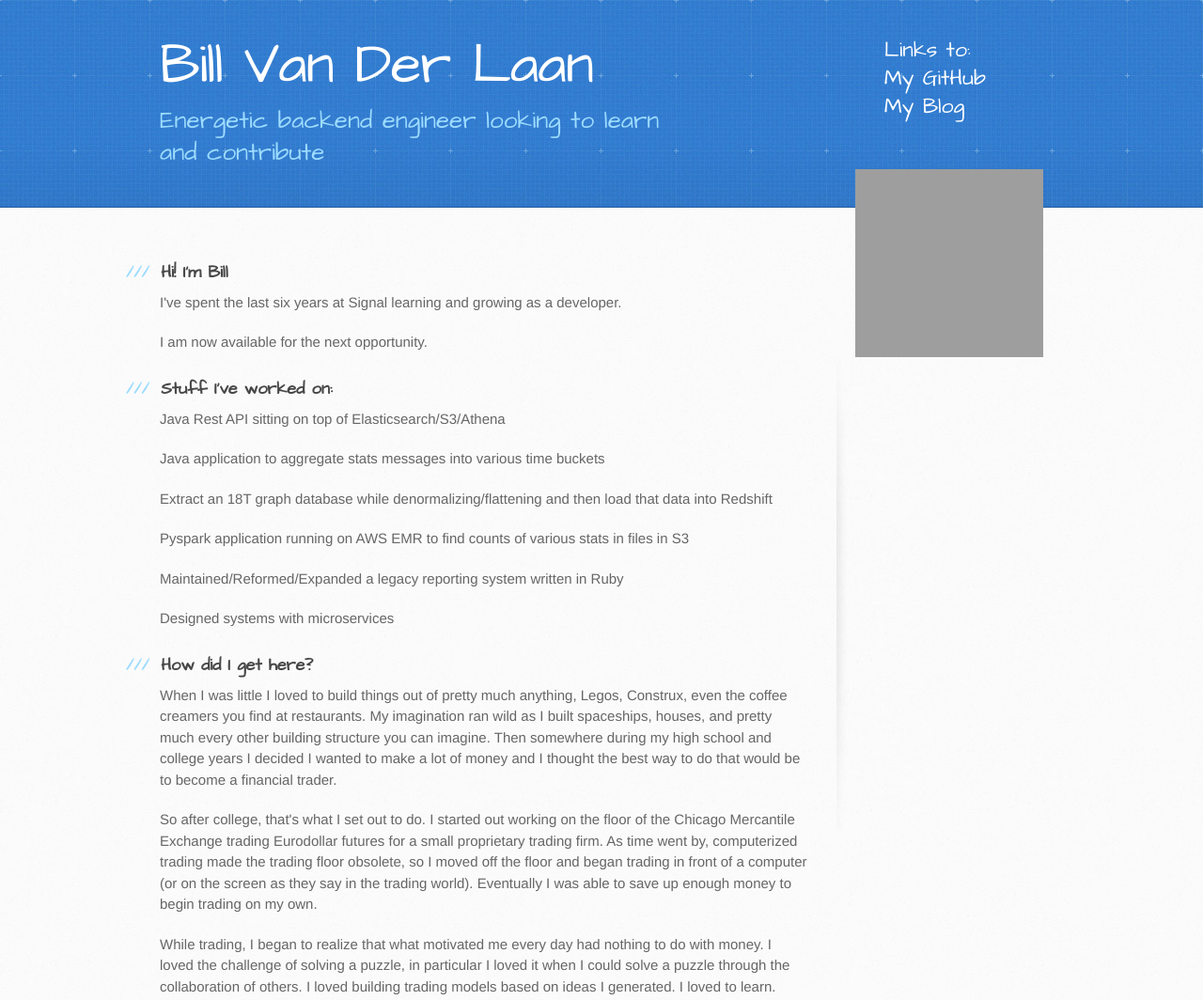
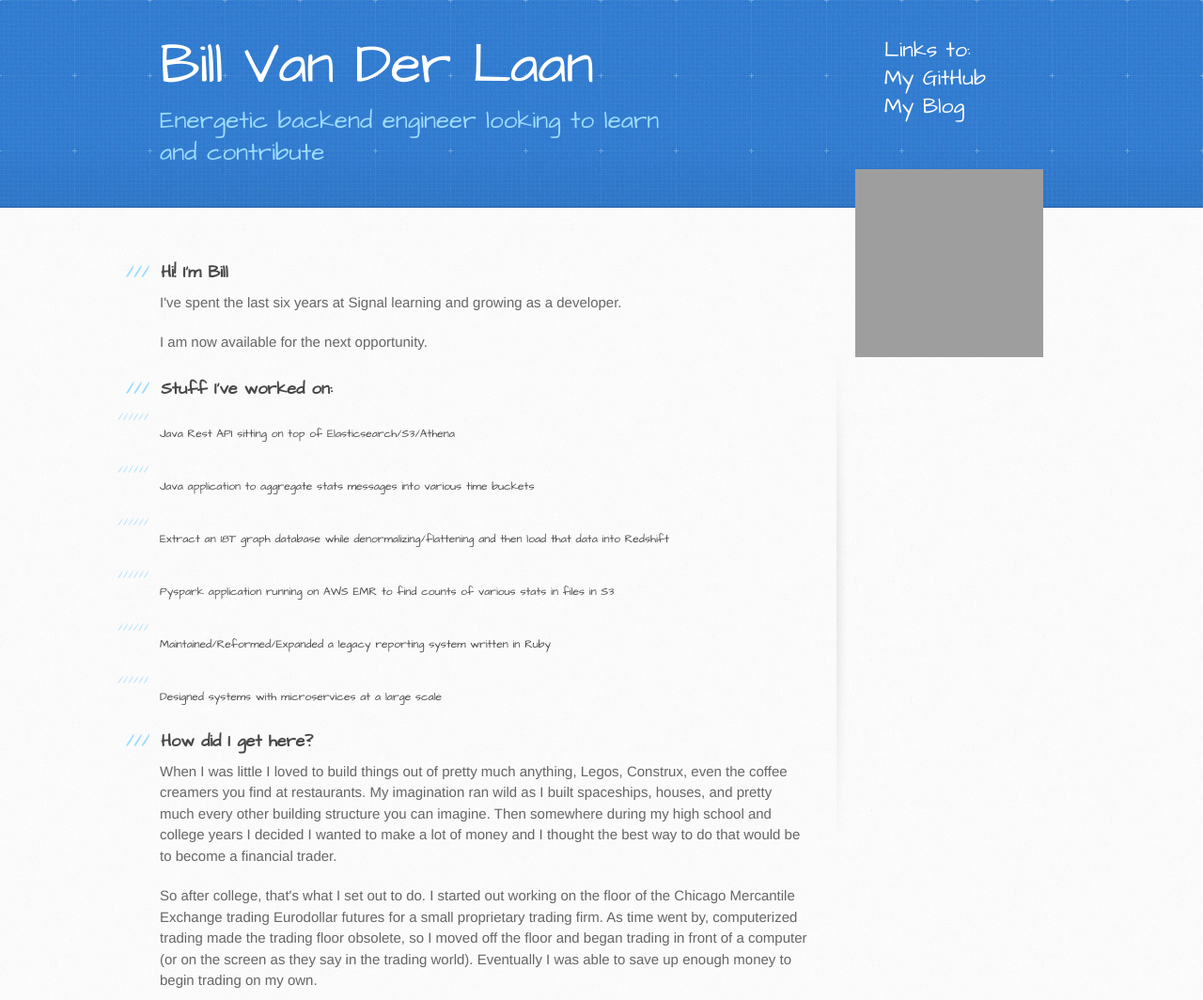
Before and after one commit to Vanderln/vanderln.github.io, a plain HTML site: page index.html in a window 1280 px wide. Shown: the top 1064 px of the page at 94% size. Drawn offline with Linux system fonts and the light colour scheme; grey boxes are pictures that could not be loaded.

Commit message:
adding new header

```diff
--- a/index.html
+++ b/index.html
@@ -44,12 +44,12 @@
 
 <h3>
 <a name="stuff-ive-worked-on" class="anchor" href="#stuff-ive-worked-on"><span class="octicon octicon-link"></span></a>Stuff I've worked on:</h3>
-<p>Java Rest API sitting on top of Elasticsearch/S3/Athena</p>
-<p>Java application to aggregate stats messages into various time buckets</p>
-<p>Extract an 18T graph database while denormalizing/flattening and then load that data into Redshift</p>
-<p>Pyspark application running on AWS EMR to find counts of various stats in files in S3</p>
-<p>Maintained/Reformed/Expanded a legacy reporting system written in Ruby</p>
-<p>Designed systems with microservices</p>
+<h6><p>Java Rest API sitting on top of Elasticsearch/S3/Athena</p></h6>
+<h6><p>Java application to aggregate stats messages into various time buckets</p></h6>
+<h6><p>Extract an 18T graph database while denormalizing/flattening and then load that data into Redshift</p></h6>
+<h6><p>Pyspark application running on AWS EMR to find counts of various stats in files in S3</p></h6>
+<h6><p>Maintained/Reformed/Expanded a legacy reporting system written in Ruby</p></h6>
+<h6><p>Designed systems with microservices at a large scale</p></h6>
 
 <h3>
 <a name="how-did-i-get-here" class="anchor" href="#how-did-i-get-here"><span class="octicon octicon-link"></span></a>How did I get here?</h3>
```
